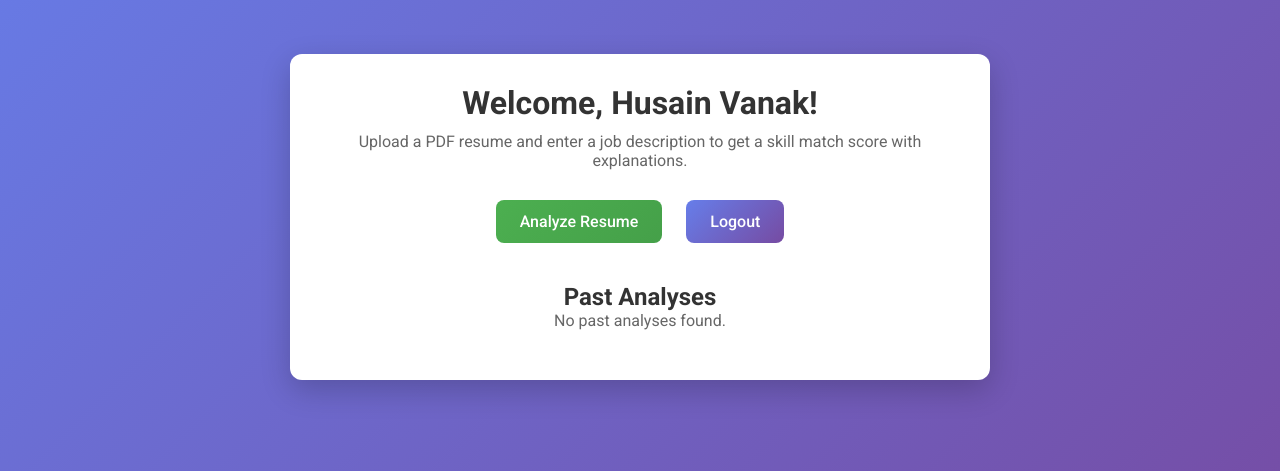
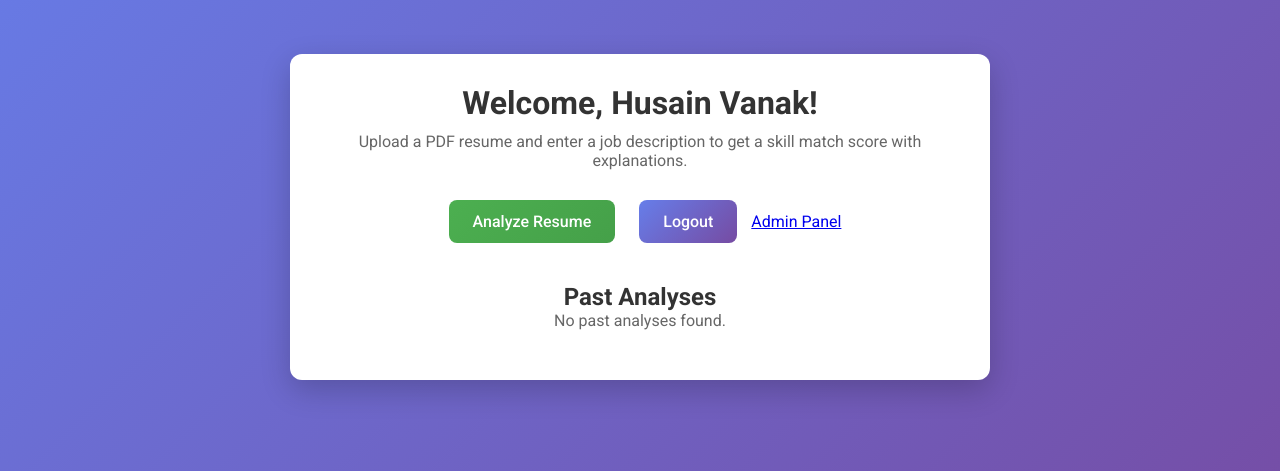
Before and after one commit to husain-128/An-Explainable-AI-Based-Resume-Screening-System, a Flask app: page / in a window 1280 px wide. Shown: the part 183-654 px from the top of the page. Run offline with Flask 3, Linux system fonts and the light colour scheme; a user stored in the database is signed in.

Commit message:
Add Admin Panel link to dashboard
Added a link to the Admin Panel in the dashboard.

```diff
--- a/Resume Web App/templates/dashboard.html
+++ b/Resume Web App/templates/dashboard.html
@@ -13,6 +13,7 @@
         <p>Upload a PDF resume and enter a job description to get a skill match score with explanations.</p>
         <a href="{{ url_for('analyze') }}" class="btn">Analyze Resume</a>
         <a href="{{ url_for('logout') }}" class="btn btn-secondary">Logout</a>
+        <a href="{{ url_for('admin') }}">Admin Panel</a>
 
         <h2 style="margin-top: 30px;">Past Analyses</h2>
         {% if analyses %}
@@ -47,4 +48,5 @@
         {% endif %}
     </div>
 </body>
+
 </html>
```
